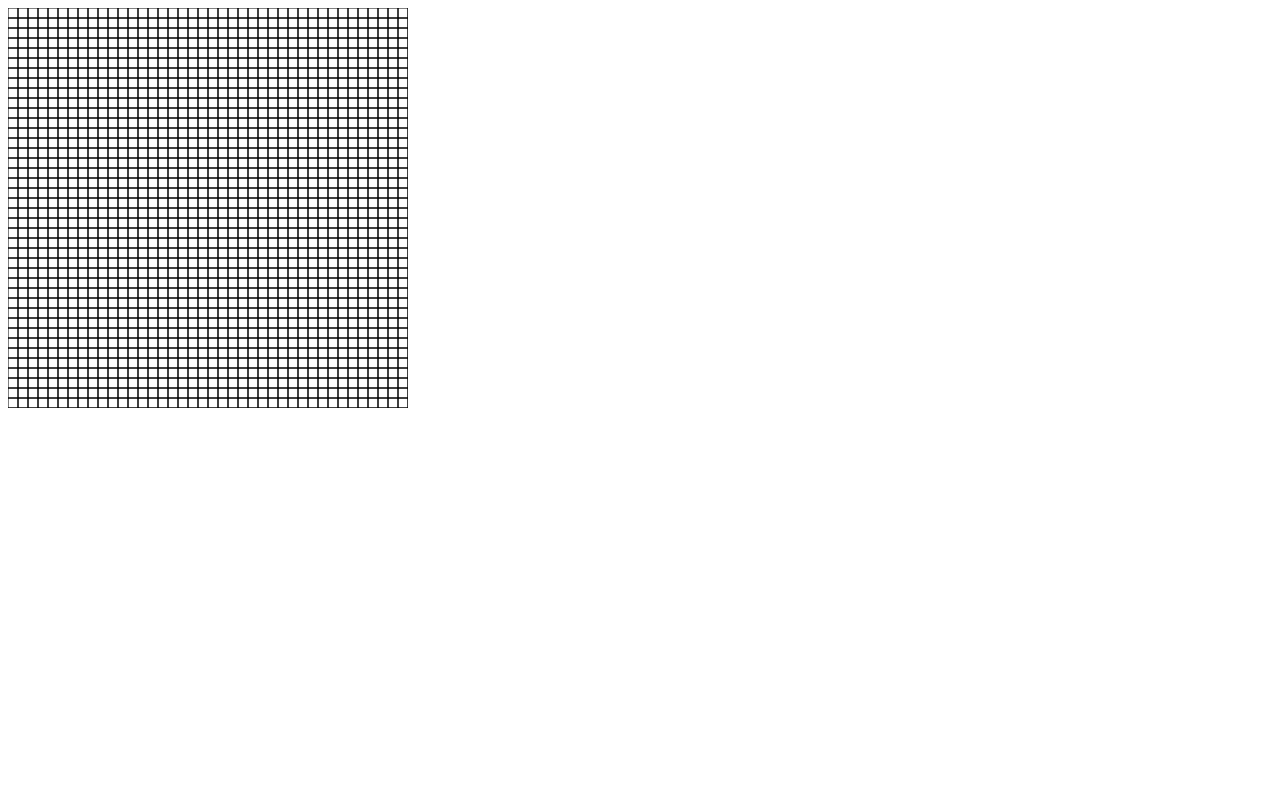
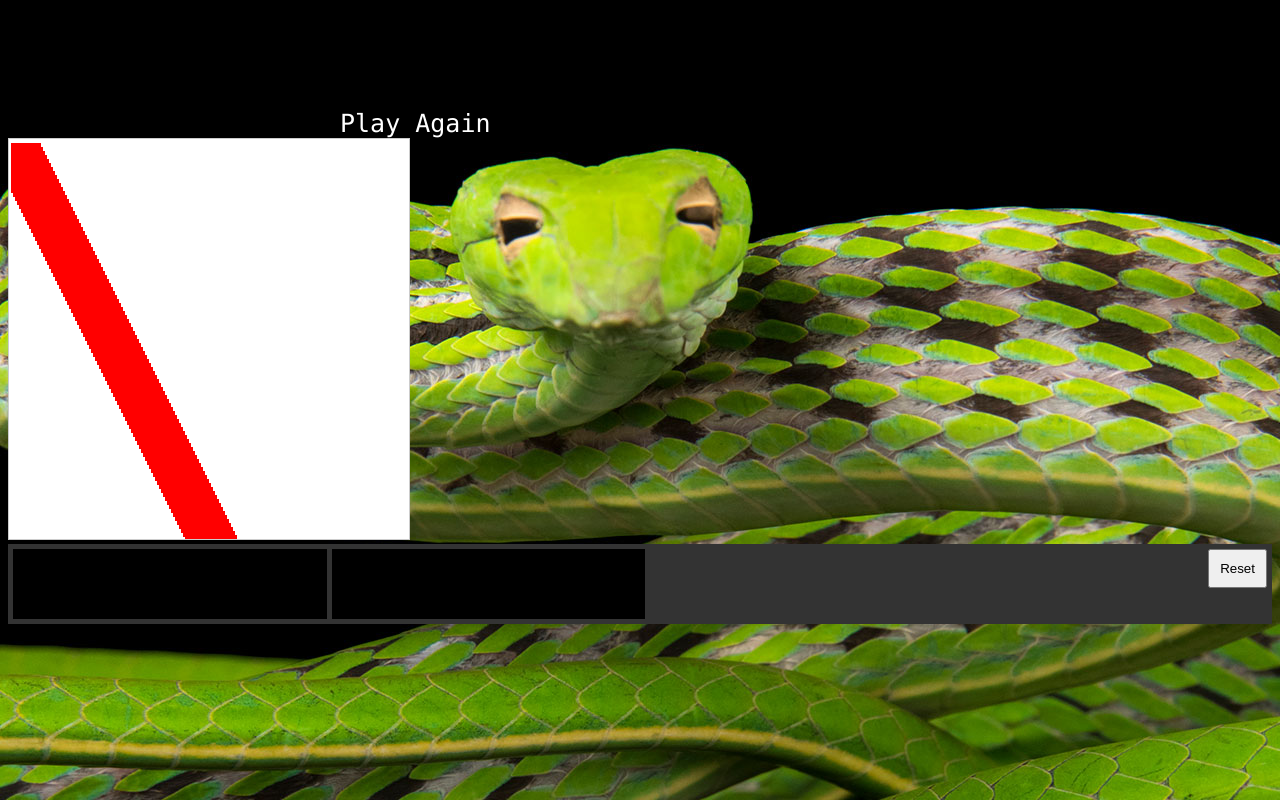
Before and after one commit to nnedevn/snake-game, a website: page index.html in a window 1280 px wide. Drawn offline with nearby package versions, Linux system fonts and the light colour scheme.

Commit message:
Splits the game and snake in two different objects to encapsulate the content

```diff
--- a/index.html
+++ b/index.html
@@ -1,26 +1,30 @@
 <!DOCTYPE html>
 <html lang="en">
+
 <head>
   <meta charset="UTF-8">
   <title>The Snake</title>
   <link rel="stylesheet" href="styles/styles.css">
 </head>
+
 <body>
+  <div class="container">
+    <div id="overlay">
+      <p>Your final score <span id="final-score"></span></p>
+      <a href="#" id="play-again-button">Play Again</a>
+    </div>
+  </div>
+  <canvas tabindex="1" id="canvas" width="400" height="400">
+    Canvas not supprted. Please update your browser.
+  </canvas>
+  <div id="stats">
+    <div class="score"></div>
+    <div class="score" ></div>
+    <button id="reset-score">Reset</button>
+  </div>
+  <!-- create canvas element -->
+  <script src="https://code.jquery.com/jquery-3.2.1.js" integrity="sha256-DZAnKJ/6XZ9si04Hgrsxu/8s717jcIzLy3oi35EouyE=" crossorigin="anonymous"></script>
+  <script src="js/main.js"></script>
+</body>
 
-
-<canvas tabindex="1" id="canvas" width="400" height="400">
-  Canvas not supprted. Please update your browser.
-</canvas>
-  <!-- create canvas element -->
-
-
-
-
-
-  <script
-  src="https://code.jquery.com/jquery-3.2.1.js"
-  integrity="sha256-DZAnKJ/6XZ9si04Hgrsxu/8s717jcIzLy3oi35EouyE="
-  crossorigin="anonymous"></script>
-  <script src="js/main.js" ></script>
-</body>
 </html>
--- a/js/main.js
+++ b/js/main.js
@@ -1,98 +1,96 @@
-$(function(){
+var SNAKE = {}
+
+SNAKE.game = (function() {
+
+  let framerate = 60;
+
+  let canvas;
+  let canvasContext;
+  let food;
+  let score;
+  let speed = 130;
+
+  let xPos = 0;
+  let yPos = 0;
 
 
-//
-let canvas = document.getElementById('canvas');
-let context = canvas.getContext('2d');
-let boxSize = 10;
-boxes = Math.floor(400/boxSize);
+  //Snake Array
+  let snakeArray;
 
-direction = 'RIGHT';
+  function createSnake() {
+    console.log('Creating snake');
+    let snakeLength = 5;
+    snakeArray = [];
 
-canvas.addEventListener('click', movement);
- // context.addEventListener('click', movement);
+    for (let i = snakeArray.length - 1; i >= 0; i -= 1) {
+      snakeArray.push({
+        x: i,
+        y: 0
+      });
+      console.log(i);
+    }
 
-
-
-
-//create game loop
-
-
-function movement(e, direction) {
-    context.fillStyle = "black";
-
-        context.fillRect(Math.floor(e.offsetX/boxSize)*boxSize,
-                   Math.floor(e.offsetY/boxSize)*boxSize,
-                   boxSize, boxSize);
   }
 
 
-function drawBoard(){
-  context.beginPath();
-  context.fillStyle = 'white';
-  context.lineWidth = 1;
-  contextStrokeStyle = 'black';
-  for (let row = 0; row <= boxes; row+=1) {
-    for(let col = 0; col <=boxes; col +=1){
-      let x = col * boxSize;
-      let y = row * boxSize;
-      context.rect(x,y,boxSize, boxSize); //creates a rectangle
-      context.fill(); //fills the rectangle
-      context.stroke(); // draw the path
+  function createFood() {
+    console.log('Creating Food');
+    food = {
+      x: Math.round(Math.random() * (document.width - canvas.width) / canvas.width),
+      y: Math.round(Math.random() * (document.heigh - canvas.hight) / canvas.high)
     }
   }
-}
-
-function movement(e){
-  console.log(e);
-
-  context.fillStyle = 'black';
-  context.fillRect = Math.floor(e.offsetX / boxSize) * boxSize;
-}
-
-function tick(){
-  // update every100ms
 
 
-  //determine the direction
-    // if left cordinates change to -1, 0 relative to the current position
+  function gameLoop() {
+    console.log('loop');
+    xPos += 2;
+    yPos += 4;
+    //canvasContext.clearRect(0, 0, 100, 100); //clear the canvas
+    canvasContext.fillStyle = '#F00';
+    canvasContext.fillRect(xPos, yPos, 30, 50); //a moving rect
+    // setInterval(gameLoop, 1000);
+    window.requestAnimationFrame(gameLoop);
+  }
 
-    //insert new position on the que
-    //remove the last position from the que
+  // Initializing function
+  function init() {
+    console.log('Initializing')
+    canvas = document.getElementById('canvas');
+    canvasContext = canvas.getContext('2d');
 
-}
+    gameLoop();
+  }
+
+  return {
+    init: init
+  }
+
+}());
+
+SNAKE.snake = (function() {
+  let posArr = [];
+  let cellSize = 10;
 
 
-//
+  posArr.push[6, 4];
+  posArr.push[5, 4]
+  posArr.push[4, 4];
+  let direction = 'right';
 
-
-
-drawBoard();
-tick();
-
-
-
-
-
-
-
-
-
-
-
-
-
-
-
-
-
-
-
-
-
-
-
+  function drawSection(canvasContext, pos) {
+    let x = SNAKE.snake.cellSize * pos[0];
+    let y = SNAKE.snake.cellSize * pos[1];
+    canvasContext.fillRect(x, y, SNAKE.snake.cellSize, SNAKE.snake.cellSize);
+  }
 
 
 
 }());
+
+
+
+document.addEventListener('DOMContentLoaded', () => {
+  SNAKE.game.init();
+
+})
--- a/styles/styles.css
+++ b/styles/styles.css
@@ -0,0 +1,56 @@
+body {
+    background: url("../assets/green-snake-background.jpg") no-repeat top center;
+    font-family: Consolas;
+
+}
+
+a{
+    color:#ffffff;
+    text-decoration: none;
+}
+
+canvas {
+    background: #FFF;
+    border: 1px #ccc solid;
+}
+
+.container {
+    margin: 30px auto 0 auto;
+    width: 600px;
+    overflow: auto;
+    position: relative;
+}
+
+.score{
+    width: 25%;
+    height: 50px;
+    padding-top: 20px;
+    float: left;
+    margin-right: 5px;
+    overflow: auto;
+    background: #000;
+    text-align: center;
+}
+
+#overlay{
+    /*display:none;*/
+    color: #000;
+    font-size: 25px
+}
+
+#reset-score {
+    padding: 10px;
+    float: right;
+}
+
+#stats {
+    width: 590;
+    background: #333;
+    padding: 5px;
+    font-size: 20px;
+    font-weight: 600;
+    color: #FFF;
+    margin-bottom: 5px;
+    overflow: auto;
+
+}
```
Also changed, not shown: package.json (added, +22 -0 lines), assets/green-snake-background.jpg (added), 2 other files.
